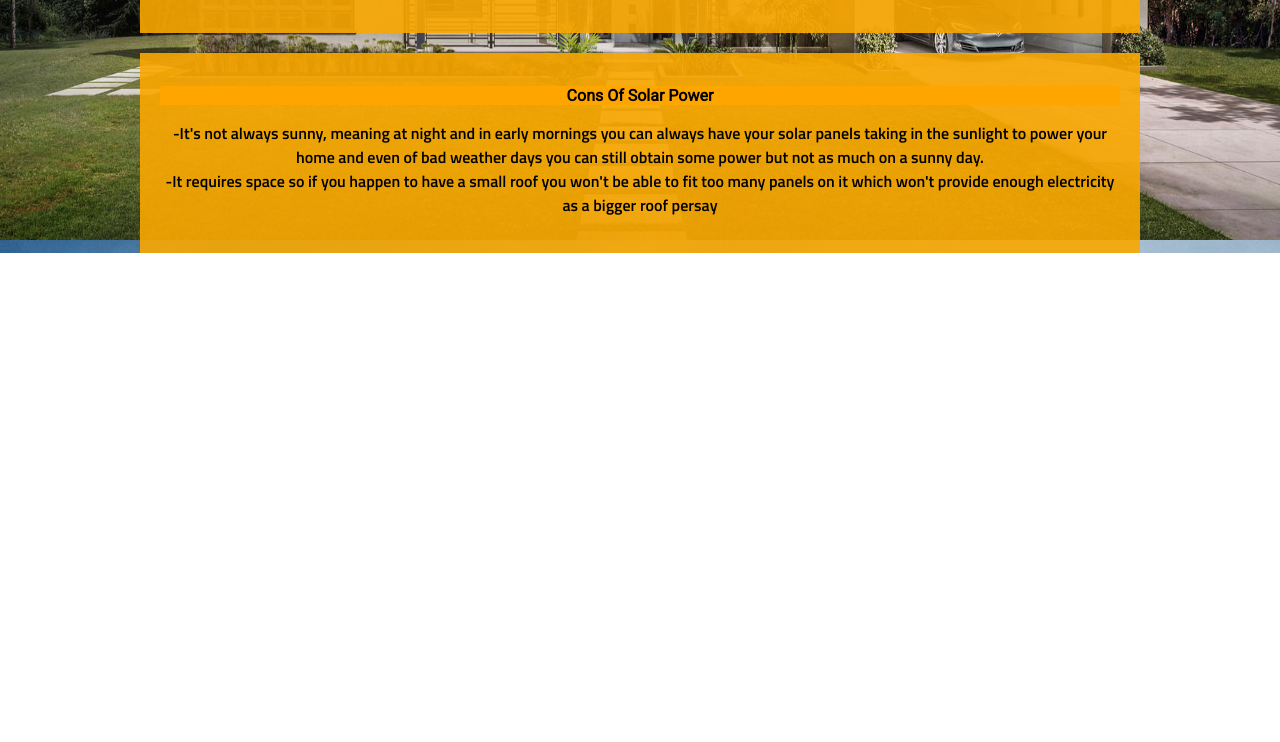
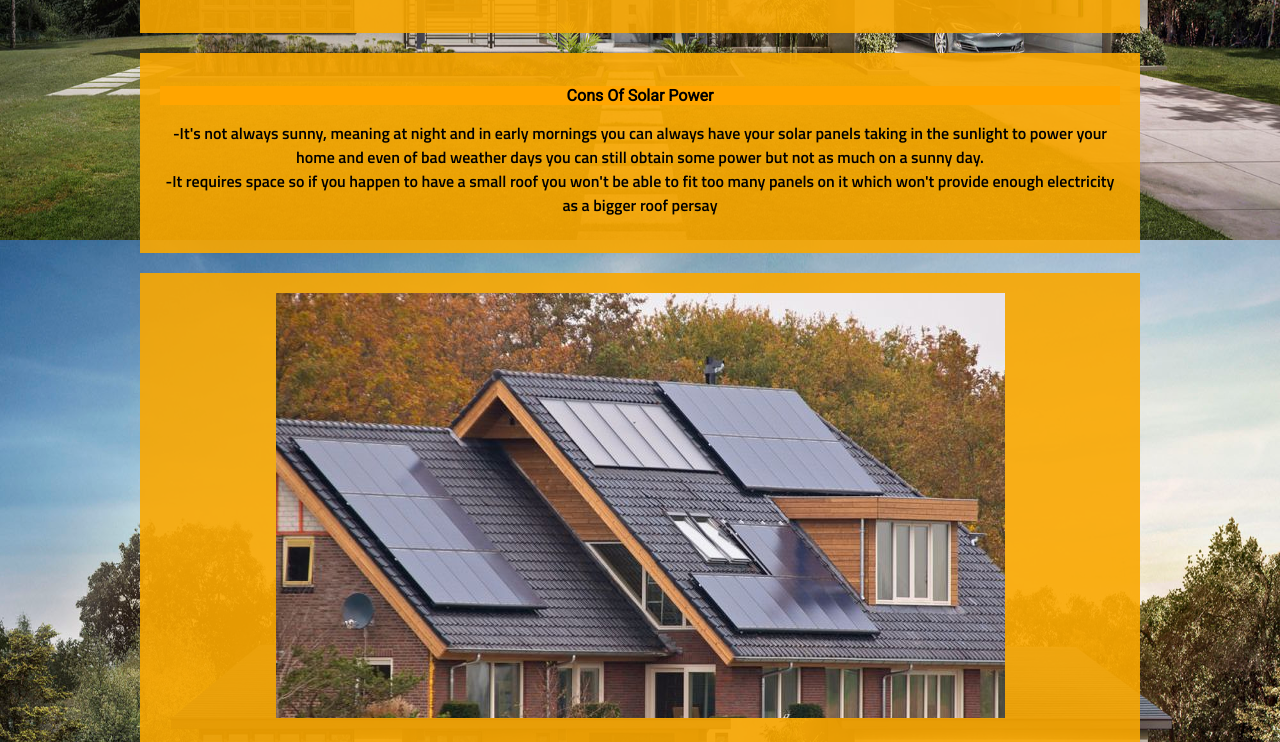
Before and after one commit to dgreenwoodSBHS/agileWeb, a plain HTML site: page ProsCons.html in a window 1280 px wide. Shown: the part 560-1302 px from the top of the page. Before the commit the page ends 813 px from the top, so only its background shows below. Drawn offline with Linux system fonts and the light colour scheme.

Commit message:
Add files via upload

```diff
--- a/ProsCons.html
+++ b/ProsCons.html
@@ -48,5 +48,8 @@
     </p>
 </div>
 
+<div class="mainContainer">
+     <img class="Camimg" src="Images/SolarPanels1.jpg" >
+</div>
 
 </body>
```
